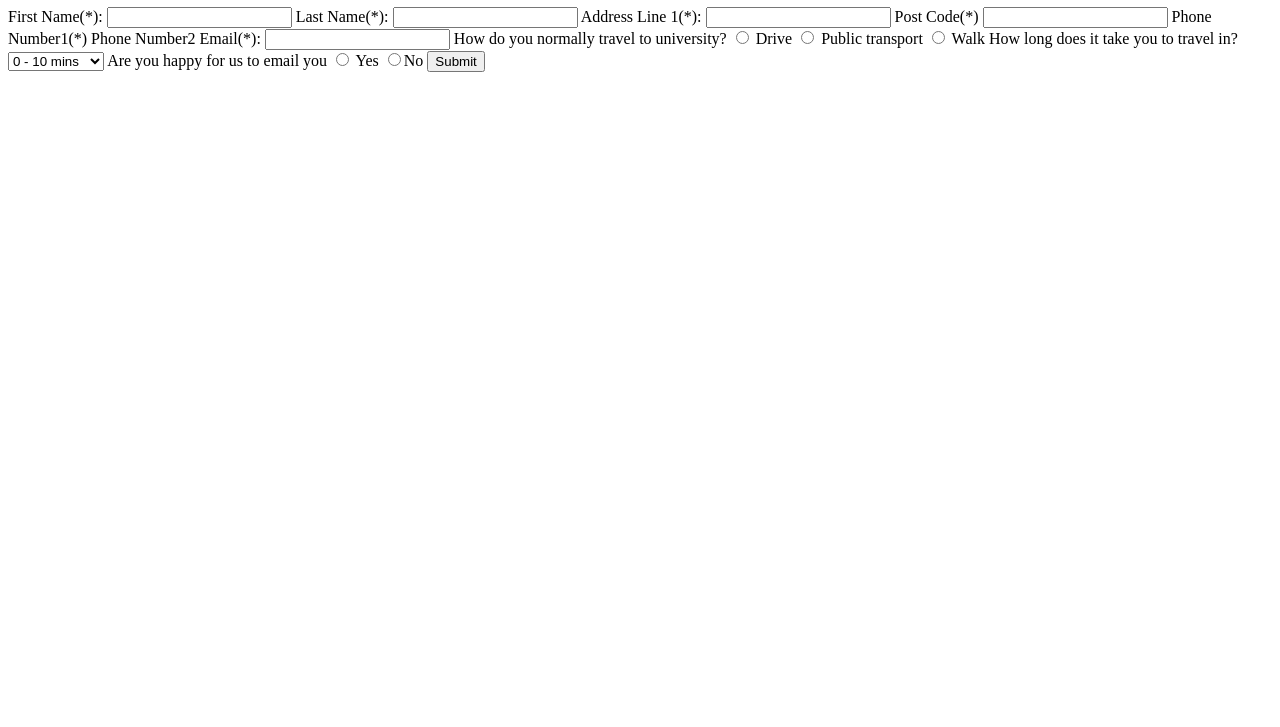
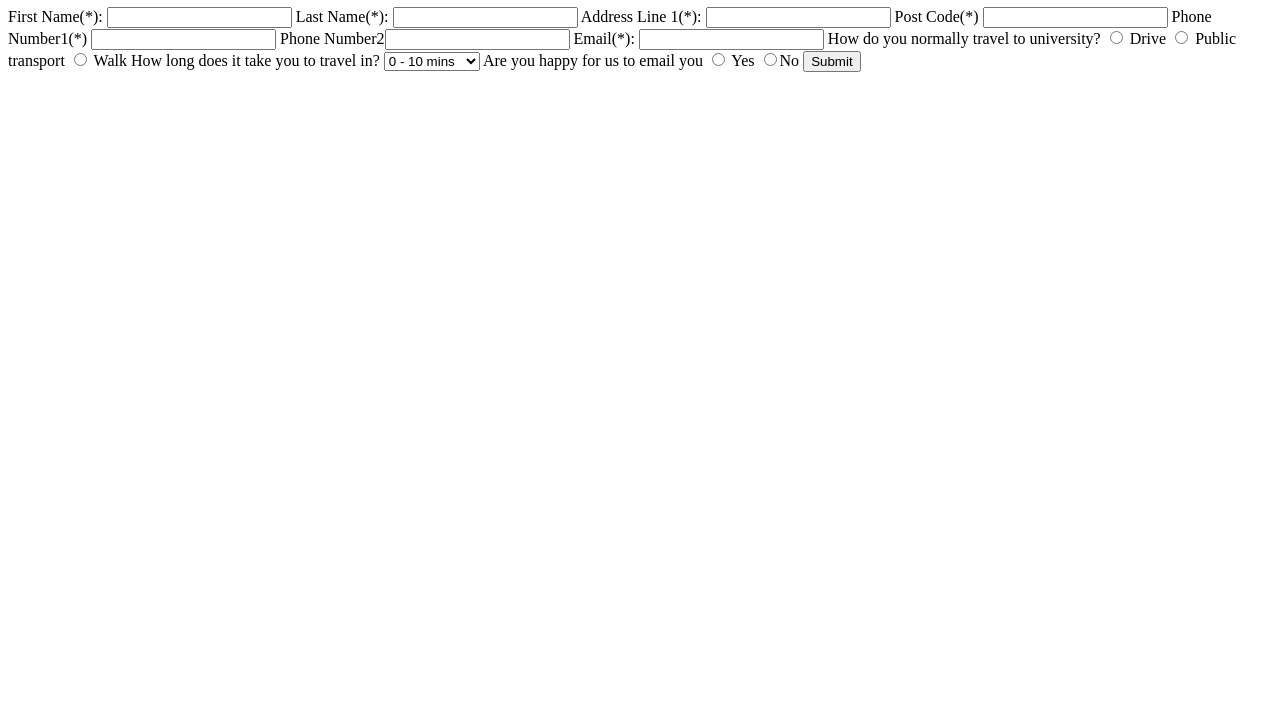
Before and after one commit to sirus21/Internet_technology, a plain HTML site: page session8/practicals/session_8_main_task.html in a window 1280 px wide. Shown: the part 73-800 px from the top of the page. Drawn offline with Linux system fonts and the light colour scheme.

Commit message:
removed some html practical errors

```diff
--- a/session8/practicals/session_8_main_task.html
+++ b/session8/practicals/session_8_main_task.html
@@ -19,8 +19,8 @@
 
             <label> Address Line 1(*): </label> <input type="text" name="address_1" required>
             <label>Post Code(*) </label> <input type="text" name="post_code">
-            <label>Phone Number1(*) </label>
-            <label>Phone Number2</label>
+            <label>Phone Number1(*) </label> <input type="text" name="phone1">
+            <label>Phone Number2</label><input type="text" name="phone2">
             <label> Email(*): </label> <input type="text" name="address_1">
 
         <!-- Travel  Information -->
```
Also changed, not shown: session8/practicals/session_8_raw_form.html (+2 -0 lines).
